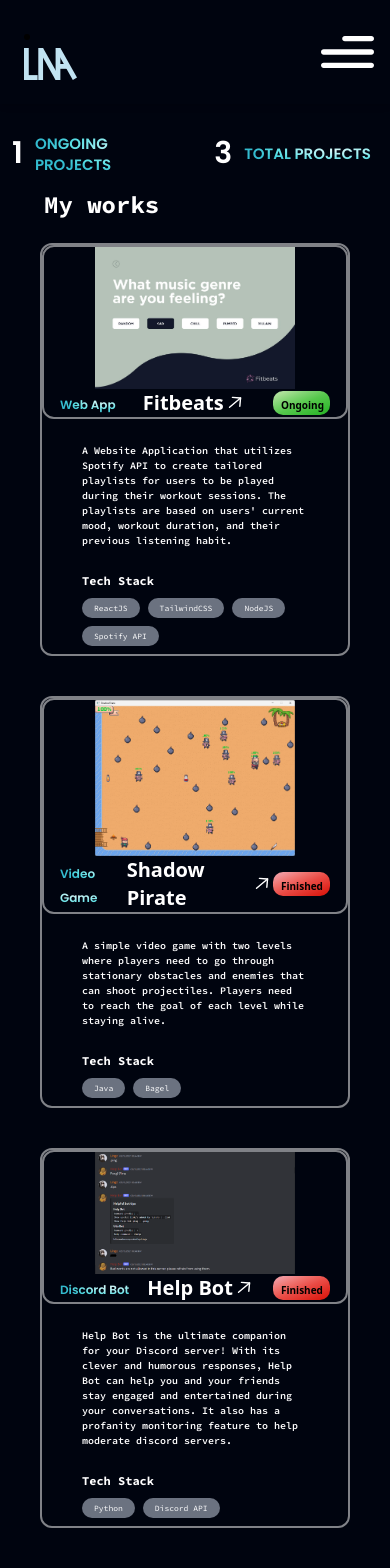
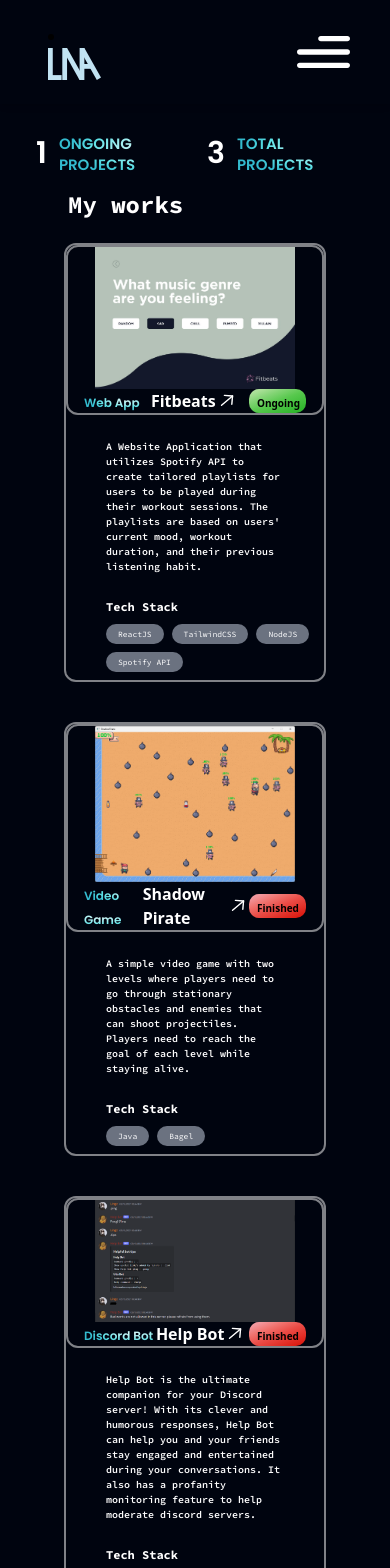
Before and after one commit to lingee0/web_portfolio, a React (Vite) app: page /projects in a window 390 px wide. Shown: the top 1568 px of the page. Built offline with nearby package versions, Linux system fonts and the light colour scheme.

Commit message:
fixed 1440 ratio responsiveness

```diff
--- a/src/components/AboutMe.jsx
+++ b/src/components/AboutMe.jsx
@@ -6,7 +6,7 @@
 const AboutMe = () => (
   <section id="aboutMe" className="mt-20">
     <div
-      className={`flex-1 flex md:flex-row flex-col ${styles.flexCenter} md:my-0 my-10 relative`}
+      className={`flex-1 flex md:flex-row flex-col ${styles.flexCenter} xl:px-0 sm:px-16 px-6 md:my-0 my-10 relative`}
     >
       <div className="mr-10">
         <img
@@ -37,10 +37,10 @@
         </div>
       </div>
     </div>
-    <div className="flex items-center justify-center mt-5">
+    <div className="flex items-center justify-center mt-5 xl:px-0 sm:px-16 px-6">
       <SkillsTab />
     </div>
-    <p className="font-source_code_pro text-white flexCenter font-bold ss:text-[36px] text-[24px] mt-20 mb-5 ss:ml-0 ml-6">
+    <p className="font-source_code_pro text-white flexCenter font-bold ss:text-[36px] text-[24px] mt-20 mb-5 ss:ml-0 ml-6 xl:px-0 sm:px-16 px-6">
       My Hobbies
     </p>
     <div>
--- a/src/components/ContactMe.jsx
+++ b/src/components/ContactMe.jsx
@@ -25,7 +25,7 @@
     e.target.reset();
   };
   return (
-    <section id="contactForm" className="mb-10">
+    <section id="contactForm" className="mb-10 xl:px-0 sm:px-16 px-6">
       <div className="container px-5 py-24 mx-auto">
         <div className="flex flex-col text-center w-full mb-12">
           <h1 className="font-source_code_pro text-white flexCenter text-white font-bold ss:text-[36px] text-[24px] mt-10 mb-10">
--- a/src/components/Experiences.jsx
+++ b/src/components/Experiences.jsx
@@ -7,19 +7,19 @@
 import { arrowUp } from '../assets';
 
 const Experiences = () => (
-  <section id="projects" className="py-6 mt-10">
-    <h1 className="font-source_code_pro text-white flexCenter text-white font-bold ss:text-[36px] text-[24px] px-6 ss:mt-10 mt-5 ml-10">
+  <section id="projects" className="py-6 mt-10 xl:px-0 sm:px-16 px-6">
+    <h1 className="font-source_code_pro text-white flexCenter text-white font-bold ss:text-[36px] text-[20px] px-6 ss:mt-10 mt-5 ml-3 mr-3">
       My past experiences
     </h1>
-    <h2 className="hidden lg:block font-source_code_pro text-white flexCenter text-white ss:text-[16px] text-[12px] px-6 ml-10">
+    <h2 className="hidden lg:block font-source_code_pro text-white flexCenter text-white ss:text-[16px] text-[12px] px-6 ml-3 mr-3">
       Hover over the images to see more details
     </h2>
-    <h2 className="ss:hidden font-source_code_pro text-white flexCenter text-white font-bold ss:text-[24px] text-[12px] px-6 ss:mt-10 mt-5 ml-10">
+    <h2 className="ss:hidden font-source_code_pro text-white flexCenter text-white font-bold ss:text-[24px] text-[10px] px-6 ss:mt-10 mt-5 ml-3 mr-3">
       Click on the images to see more details
     </h2>
     <div className="relative">
       <div
-        className={`flex md:flex-row flex-col justify-between ${styles.paddingY} md:${styles.paddingX} ml-10 mr-10`}
+        className={`flex md:flex-row flex-col justify-between ${styles.paddingY} md:${styles.paddingX} ml-3 mr-3`}
       >
         <div className="mb-10">
           <div className="flex-row justify-between items-center w-full group relative overflow-hidden border-2 border-white/50 rounded-xl">
@@ -180,7 +180,7 @@
         </div>
       </div>
       <div
-        className={`flex md:flex-row flex-col justify-between ${styles.paddingY} md:${styles.paddingX} ml-10 mr-10`}
+        className={`flex md:flex-row flex-col justify-between ${styles.paddingY} md:${styles.paddingX} ml-3 mr-3`}
       >
         <div className="mb-10">
           <div className="flex-row justify-between items-center w-full group relative overflow-hidden border-2 border-white/50 rounded-xl">
--- a/src/components/HobbiesTab.jsx
+++ b/src/components/HobbiesTab.jsx
@@ -30,7 +30,7 @@
   });
 
   return (
-    <div className="sm:max-w-2xl sm:px-0">
+    <div className="sm:max-w-2xl sm:px-0 xl:px-0 sm:px-16 px-6">
       <Tab.Group>
         <Tab.List className="flex space-x-1 rounded-xl bg-blue-900/20 p-1">
           {Object.keys(categories).map((category) => (
--- a/src/components/Navbar.jsx
+++ b/src/components/Navbar.jsx
@@ -8,7 +8,7 @@
 const Navbar = () => {
   const [toggle, setToggle] = useState(false);
   return (
-    <nav className="bg-primary w-full flex py-6 ss:ml-0 ml-6 justify-between items-center navbar">
+    <nav className="bg-primary w-full flex py-6 xl:px-0 sm:px-16 px-6 ss:ml-0 ml-6 justify-between items-center navbar">
       <CustomLink
         to="/"
         onClick={() => {
--- a/src/components/Projects.jsx
+++ b/src/components/Projects.jsx
@@ -6,7 +6,7 @@
 import shadowPirate from '../assets/shadow_pirate.png';
 
 const Projects = () => (
-  <section id="projects" className="mt-10 mb-20">
+  <section id="projects" className="mt-10 mb-20 xl:px-0 sm:px-16 px-6">
     <Stats />
     <h1 className="font-source_code_pro text-white flexCenter text-white font-bold ss:text-[36px] text-[24px] px-6 ss:mb-10 mb-5 ss:ml-0 ml-5">
       My works
@@ -57,7 +57,7 @@
               </span>
             </div>
             <div className="flex">
-              <span className="text-xl font-bold text-white">Fitbeats</span>
+              <span className="text-l font-bold text-white">Fitbeats</span>
               <img src={arrowUp} alt="arrow" />
             </div>
             <div className="bg-green-gradient cursor-pointer rounded-[10px] w-[57px]">
@@ -137,9 +137,7 @@
               </span>
             </div>
             <div className="flex">
-              <span className="text-xl font-bold text-white">
-                Shadow Pirate
-              </span>
+              <span className="text-l font-bold text-white">Shadow Pirate</span>
               <img src={arrowUp} alt="arrow" />
             </div>
             <div className="bg-red-gradient cursor-pointer rounded-[10px] w-[57px]">
@@ -212,7 +210,7 @@
               </span>
             </div>
             <div className="flex">
-              <span className="text-xl font-bold text-white">Help Bot</span>
+              <span className="text-l font-bold text-white">Help Bot</span>
               <img src={arrowUp} alt="arrow" />
             </div>
             <div className="bg-red-gradient cursor-pointer rounded-[10px] w-[57px]">
```
Also changed, not shown: 4 other files (tests, documents, lock files or other folders).
